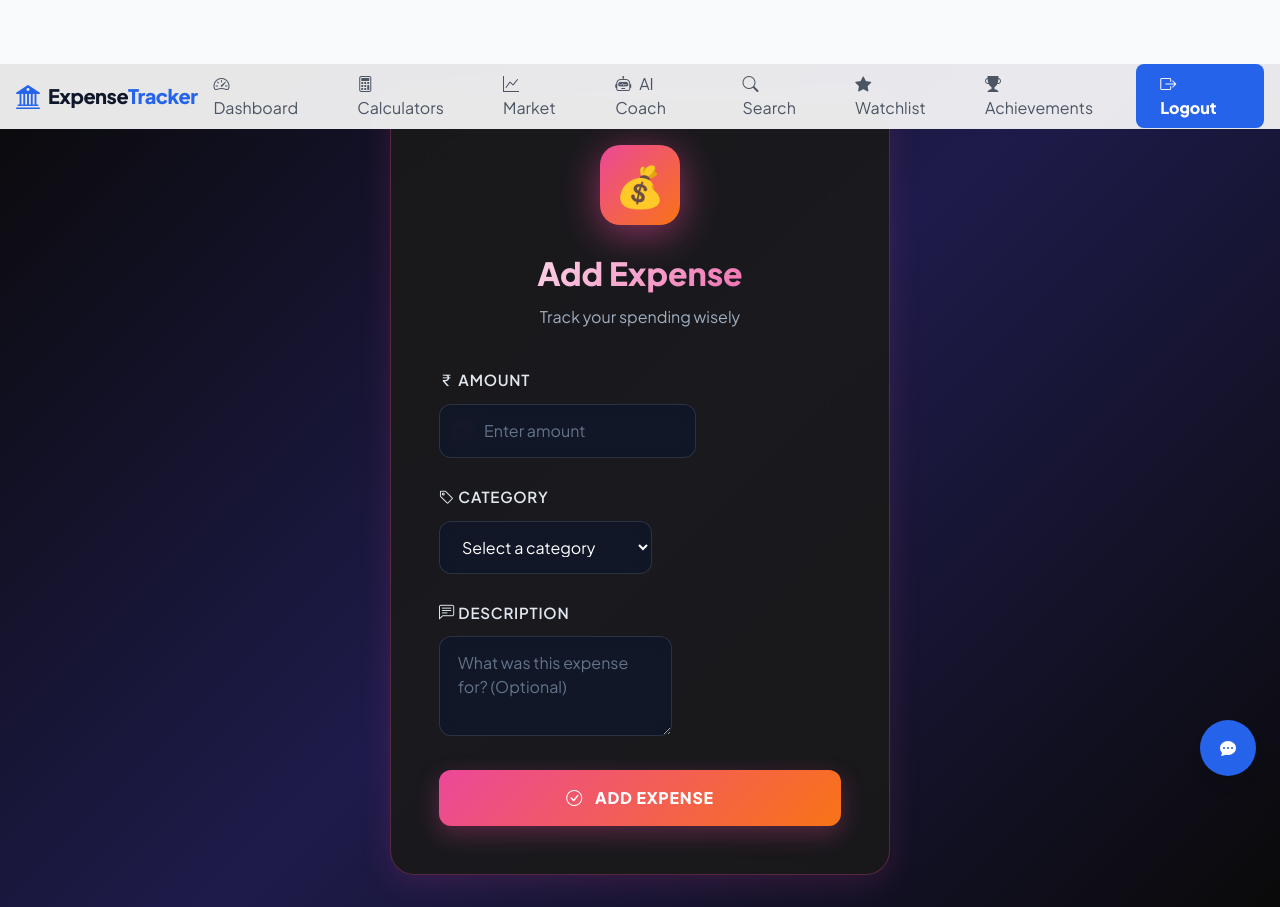
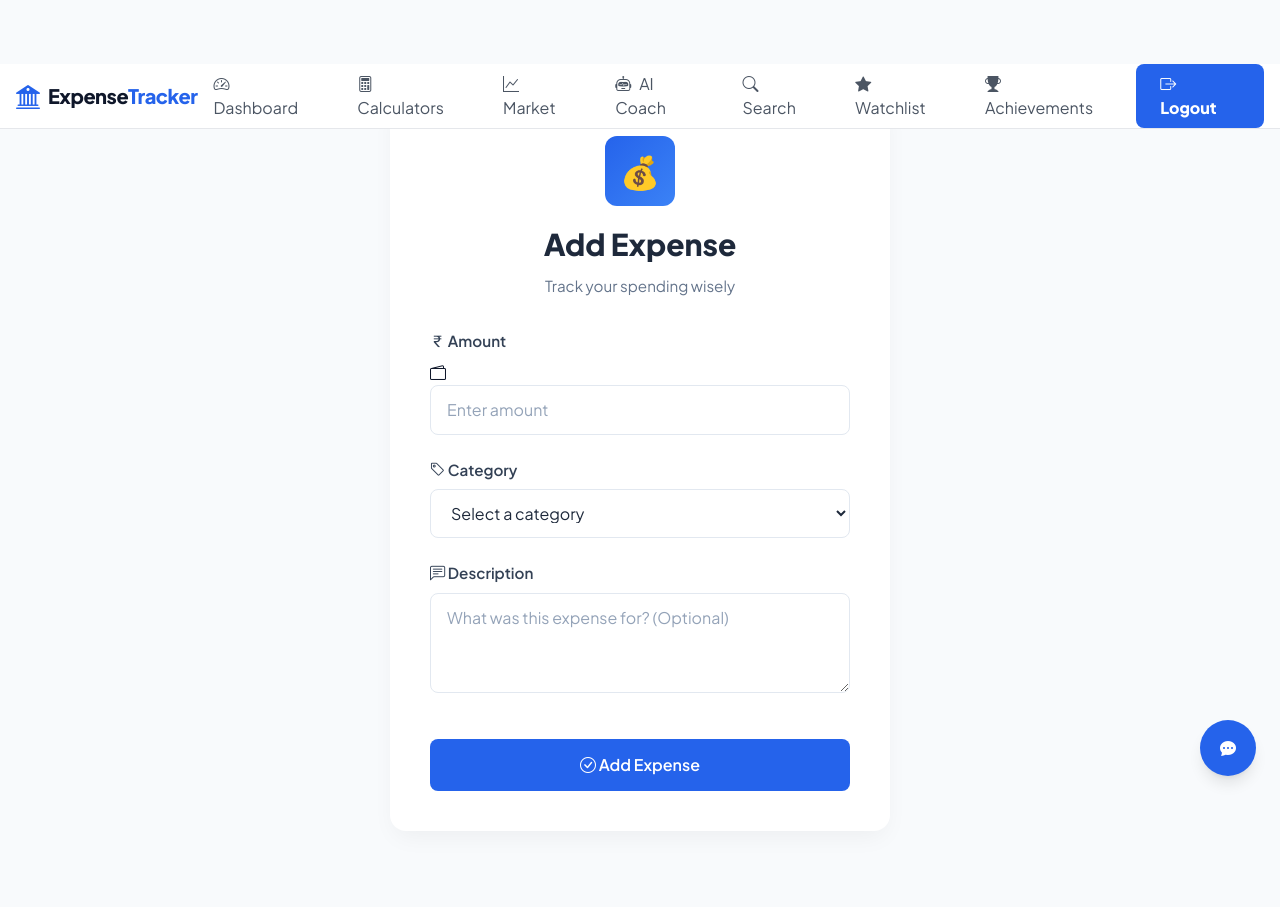
Before and after one commit to GuptaSigma/Expense-Tracker-App, a Flask app: page /add_expense in a window 1280 px wide. After the commit the page ends 791 px from the top, so only its background shows below. Run offline with Flask 3, Linux system fonts and the light colour scheme; the visitor is signed in with stand-in values (Sample User, id 1); some libraries are stand-ins or nearby versions.

Commit message:
Update CSS files to white and blue theme

```diff
--- a/app/static/css/add_expense.css
+++ b/app/static/css/add_expense.css
@@ -1,215 +1,129 @@
+/* Add Expense Form - White & Blue Theme */
+body {
+    background-color: #f8fafc;
+}
+
 .expense-container {
-        min-height: 100vh;
+    min-height: calc(100vh - 64px);
     display: flex;
     align-items: center;
     justify-content: center;
     padding: 2rem;
-        background: linear-gradient(135deg, #0a0a0a 0%, #1e1b4b 50%, #0a0a0a 100%);
 }
 
 .expense-card {
-        background: rgba(26, 26, 26, 0.9);
-        backdrop-filter: blur(30px);
-        border: 1px solid rgba(236, 72, 153, 0.3);
-        border-radius: 24px;
-        padding: 3rem;
+    background: white;
+    border-radius: 16px;
+    box-shadow: 0 10px 25px -5px rgba(0, 0, 0, 0.05);
+    padding: 2.5rem;
     width: 100%;
     max-width: 500px;
-        box-shadow:
-            0 8px 32px rgba(236, 72, 153, 0.15),
-            inset 0 1px 1px rgba(255, 255, 255, 0.1);
-        animation: slideUp 0.5s ease-out;
-    }
-
-    @keyframes slideUp {
-        from {
-            opacity: 0;
-            transform: translateY(30px);
-        }
-        to {
-            opacity: 1;
-            transform: translateY(0);
-        }
 }
 
 .expense-header {
     text-align: center;
-        margin-bottom: 2.5rem;
+    margin-bottom: 2rem;
 }
 
 .expense-icon {
-        width: 80px;
-        height: 80px;
-        margin: 0 auto 1.5rem;
-        background: linear-gradient(135deg, #ec4899, #f97316);
-        border-radius: 20px;
+    width: 70px;
+    height: 70px;
+    margin: 0 auto 1rem;
+    background: linear-gradient(135deg, #2563eb, #3b82f6);
+    border-radius: 12px;
     display: flex;
     align-items: center;
     justify-content: center;
-        font-size: 2.5rem;
-        box-shadow: 0 8px 24px rgba(236, 72, 153, 0.3);
-        animation: pulse 2s infinite;
-    }
-
-    @keyframes pulse {
-        0%, 100% { box-shadow: 0 8px 24px rgba(236, 72, 153, 0.3); }
-        50% { box-shadow: 0 8px 40px rgba(236, 72, 153, 0.6); }
+    font-size: 2rem;
+    color: white;
 }
 
 .expense-header h1 {
-        color: #ffffff;
-        font-size: 2rem;
-        font-weight: 700;
+    color: #1e293b;
+    font-size: 1.875rem;
+    font-weight: 800;
     margin-bottom: 0.5rem;
-        background: linear-gradient(135deg, #ffffff, #ec4899);
-        -webkit-background-clip: text;
-        -webkit-text-fill-color: transparent;
-        background-clip: text;
 }
 
 .expense-header p {
-        color: #a0aec0;
-        font-size: 1rem;
+    color: #64748b;
+    font-size: 0.95rem;
 }
 
 .form-group {
-        margin-bottom: 1.75rem;
+    margin-bottom: 1.5rem;
 }
 
 .form-label {
     display: block;
-        color: #e2e8f0;
+    color: #334155;
     font-weight: 600;
-        margin-bottom: 0.75rem;
+    margin-bottom: 0.5rem;
     font-size: 0.95rem;
-        text-transform: uppercase;
-        letter-spacing: 0.05em;
 }
 
 .form-control, .form-select {
-        background: rgba(15, 23, 42, 0.8);
-        border: 1.5px solid rgba(148, 163, 184, 0.2);
-        border-radius: 12px;
-        color: #ffffff;
-        padding: 0.875rem 1.125rem;
+    background: white;
+    border: 1px solid #e2e8f0;
+    border-radius: 8px;
+    color: #1e293b;
+    padding: 0.75rem 1rem;
     font-size: 1rem;
     transition: all 0.3s ease;
-        backdrop-filter: blur(10px);
+    width: 100%;
 }
 
 .form-control:focus, .form-select:focus {
-        background: rgba(15, 23, 42, 0.95);
-        border-color: rgba(236, 72, 153, 0.7);
-        box-shadow:
-            0 0 0 3px rgba(236, 72, 153, 0.1),
-            inset 0 0 0 1px rgba(236, 72, 153, 0.2);
+    border-color: #2563eb;
+    box-shadow: 0 0 0 3px rgba(37, 99, 235, 0.1);
     outline: none;
 }
 
 .form-control::placeholder {
-        color: #64748b;
-    }
-
-    .form-select option {
-        background: #0f1729;
-        color: #ffffff;
-    }
-
-    .input-icon {
-        position: absolute;
-        left: 1rem;
-        top: 50%;
-        transform: translateY(-50%);
-        color: #ec4899;
-        pointer-events: none;
-    }
-
-    .input-group {
-        position: relative;
-    }
-
-    .input-group .form-control {
-        padding-left: 2.75rem;
+    color: #94a3b8;
 }
 
 .btn-submit {
     width: 100%;
-        padding: 1rem;
-        background: linear-gradient(135deg, #ec4899, #f97316);
-        color: #ffffff;
+    padding: 0.875rem 1.5rem;
+    background-color: #2563eb;
+    color: white;
     border: none;
-        border-radius: 12px;
-        font-weight: 700;
+    border-radius: 8px;
+    font-weight: 600;
     font-size: 1rem;
     cursor: pointer;
     transition: all 0.3s ease;
-        text-transform: uppercase;
-        letter-spacing: 0.05em;
-        display: flex;
-        align-items: center;
-        justify-content: center;
-        gap: 0.75rem;
-        box-shadow: 0 8px 24px rgba(236, 72, 153, 0.3);
-        position: relative;
-        overflow: hidden;
-    }
-
-    .btn-submit::before {
-        content: '';
-        position: absolute;
-        top: 0;
-        left: -100%;
-        width: 100%;
-        height: 100%;
-        background: linear-gradient(90deg, transparent, rgba(255,255,255,0.2), transparent);
-        transition: left 0.5s ease;
-    }
-
-    .btn-submit:hover::before {
-        left: 100%;
+    margin-top: 1rem;
 }
 
 .btn-submit:hover {
+    background-color: #1d4ed8;
     transform: translateY(-2px);
-        box-shadow: 0 12px 32px rgba(236, 72, 153, 0.4);
-    }
-
-    .btn-submit:active {
-        transform: translateY(0);
+    box-shadow: 0 4px 12px rgba(37, 99, 235, 0.3);
 }
 
 .category-grid {
     display: grid;
     grid-template-columns: repeat(2, 1fr);
     gap: 0.75rem;
-        margin-top: 1rem;
+    margin-top: 0.75rem;
 }
 
 .category-option {
-        padding: 1rem;
-        background: rgba(15, 23, 42, 0.6);
-        border: 1.5px solid rgba(148, 163, 184, 0.2);
-        border-radius: 10px;
+    padding: 0.75rem;
+    background: #f1f5f9;
+    border: 2px solid #e2e8f0;
+    border-radius: 8px;
     cursor: pointer;
     transition: all 0.3s ease;
     text-align: center;
-        color: #e2e8f0;
-        font-size: 0.9rem;
+    color: #475569;
 }
 
 .category-option:hover {
-        border-color: rgba(236, 72, 153, 0.5);
-        background: rgba(236, 72, 153, 0.1);
-        transform: translateY(-2px);
-    }
-
-    .category-option input:checked + label {
-        color: #ec4899;
-        font-weight: 600;
-    }
-
-    .category-option input {
-        display: none;
+    border-color: #2563eb;
+    background: #eff6ff;
 }
 
 textarea.form-control {
```
Also changed, not shown: app/static/css/achievements.css (+45 -1 lines). Lines whose indentation alone changed are shown as unchanged.
